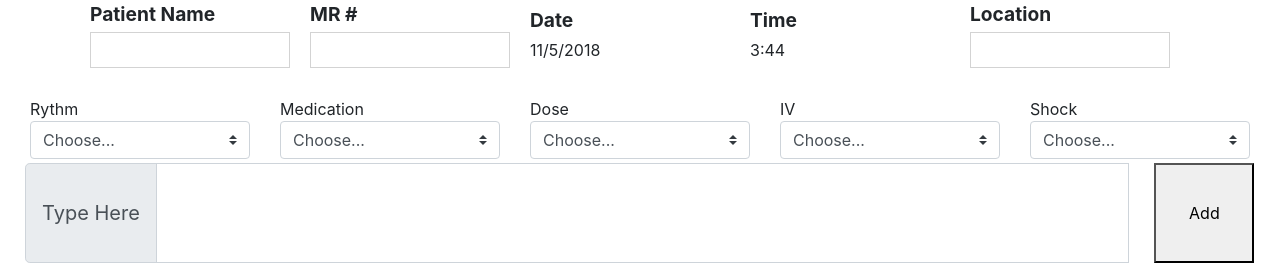
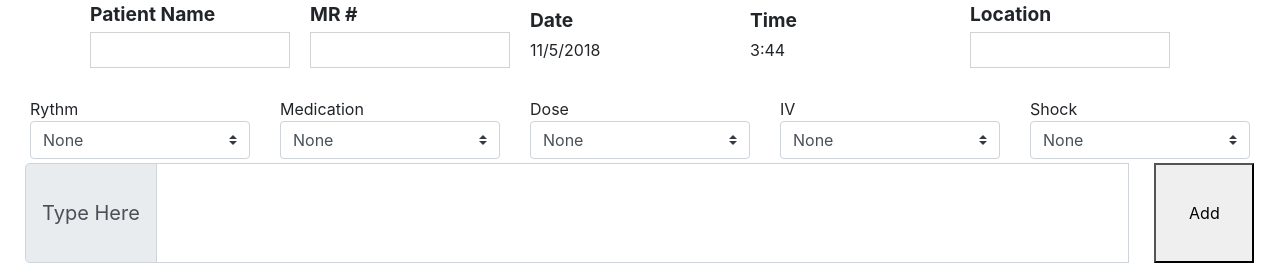
Before and after one commit to mchieco/EmergencyFlowSheet, a website: page app/resources/html/DataInput.html in a window 1280 px wide. Shown: the top 265 px of the page. Drawn offline with nearby package versions, Linux system fonts and the light colour scheme.

Commit message:
Update app/resources/html/DataInput.html

```diff
--- a/app/resources/html/DataInput.html
+++ b/app/resources/html/DataInput.html
@@ -65,55 +65,50 @@
       <div class="col-auto my-1 dropwidth">
         <label class="mr-sm-2" for="rythmSelectGroup">Rythm</label>
         <select class="custom-select mr-sm-2" id="rythmType">
-          <option selected>Choose...</option>
+          <option selected>None</option>
           <option value="1">V-Fib</option>
           <option value="2">pVT</option>
           <option value="3">Asystole</option>
           <option value="4">PEA</option>
-          <option value="5">None</option>
         </select>
       </div>
 
       <div class="col-auto my-1 dropwidth">
         <label class="mr-sm-2" for="rythmSelectGroup">Medication</label>
         <select class="custom-select mr-sm-2" id="medicationType">
-          <option selected>Choose...</option>
+          <option selected>None</option>
           <option value="1">Epinephrine</option>
           <option value="2">Amiodarone</option>
-          <option value="3">None</option>
         </select>
       </div>
 
       <div class="col-auto my-1 dropwidth">
         <label class="mr-sm-2" for="rythmSelectGroup">Dose</label>
         <select class="custom-select mr-sm-2" id="doseType">
-          <option selected>Choose...</option>
+          <option selected>None</option>
           <option value="1">1 mg</option>
           <option value="2">150 mg</option>
           <option value="3">300 mg</option>
-          <option value="4">none</option>
         </select>
       </div>
 
       <div class="col-auto my-1 dropwidth">
         <label class="mr-sm-2" for="rythmSelectGroup">IV</label>
         <select class="custom-select mr-sm-2" id="ivType">
-          <option selected>Choose...</option>
+          <option selected>None</option>
           <option value="1">Bolus</option>
           <option value="2">Epinephrine</option>
           <option value="3">Dopamine</option>
           <option value="4">Norepinephrine</option>
-          <option value="5">None</option>
         </select>
       </div>
 
       <div class="col-auto my-1 dropwidth">
         <label class="mr-sm-2" for="rythmSelectGroup">Shock</label>
         <select class="custom-select mr-sm-2" id="shockType">
-          <option selected>Choose...</option>
+          <option selected>None</option>
           <option value="1">Biphasic (120-200 J)</option>
           <option value="2">Monophasic (360 J)</option>
-          <option value="3">None</option>
         </select>
       </div>
     </div>
```
